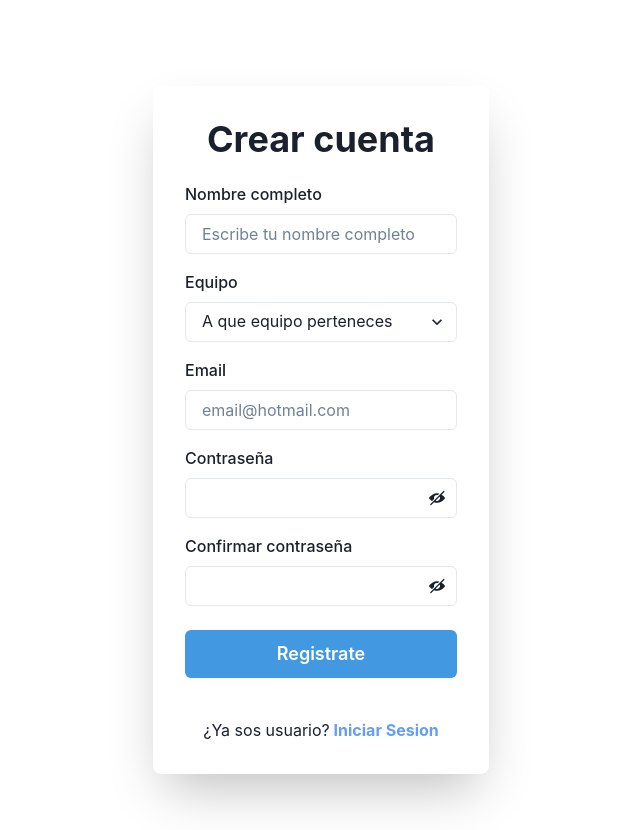
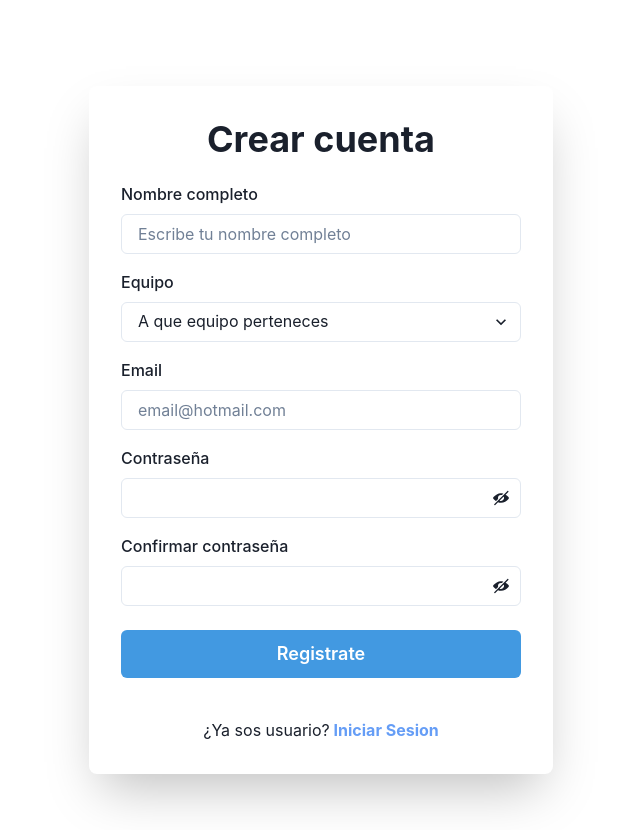
Before and after one commit to Tomashanahan/poderman-callenge-front, a React (Create React App) app: page /register in a window 1280 px wide. Shown: the whole page, without its empty margins (319-959 px from the left). Built offline with nearby package versions, Linux system fonts and the light colour scheme.

Commit message:
changin the style of the register form

```diff
--- a/src/Components/Register/Register.jsx
+++ b/src/Components/Register/Register.jsx
@@ -87,7 +87,7 @@ export default function Signup() {
 
 	return (
 		<Flex minH={"100vh"} mt="30px" align={"center"} justify={"center"}>
-			<Stack spacing={8} mx={"auto"} w={"30%"} py={12} px={6}>
+			<Stack spacing={8} mx={"auto"} w={"40%"} py={12} px={6}>
 				<Box
 					rounded={"lg"}
 					bg={useColorModeValue("white", "gray.700")}
```
